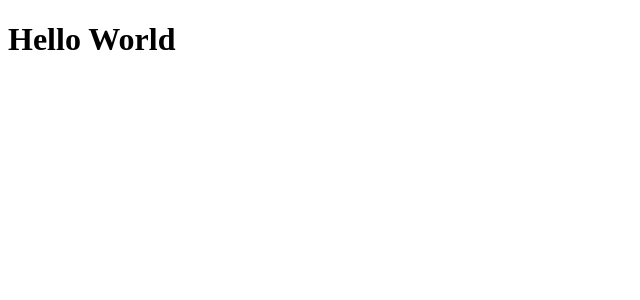
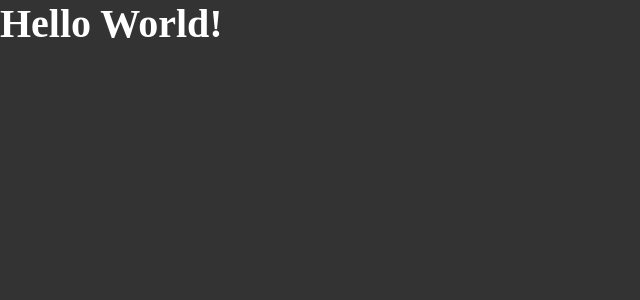
Before and after one commit to TrellixVulnTeam/ignite-aulas_59XX, a React app in the folder reactjs/01-GitHub-Explorer/: page / in a window 1280 px wide. Shown: the top 300 px of the page, without its empty margins (0-640 px from the left). Built offline with nearby package versions, Linux system fonts and the light colour scheme.

Commit message:
configuring development ambient

```diff
--- a/reactjs/01-GitHub-Explorer/src/App.jsx
+++ b/reactjs/01-GitHub-Explorer/src/App.jsx
@@ -1,3 +1,5 @@
+import './styles/global.scss';
+
 export function App(){
-    return <h1>Hello World</h1>
+    return <h1>Hello World!</h1>
 }
--- /dev/null
+++ b/reactjs/01-GitHub-Explorer/src/styles/global.scss
@@ -0,0 +1,15 @@
+*{
+    margin: 0;
+    padding: 0;
+    box-sizing: border-box;
+}
+
+body{
+    font: Arial, Helvetica, sans-serif;
+    background-color: #333333;
+    color: #fff;
+
+    h1{
+        font-size: 40px;
+    }
+}
--- a/reactjs/01-GitHub-Explorer/webpack.config.js
+++ b/reactjs/01-GitHub-Explorer/webpack.config.js
@@ -1,8 +1,11 @@
 const path = require('path')
 const HtmlWebPackPlugin = require('html-webpack-plugin')
 
+const isDevelopment = process.env.NODE_ENV !== 'production';
+
 module.exports = {
-    mode: 'development',
+    mode: isDevelopment ? 'development' : 'production',
+    devtool: isDevelopment ? 'eval-source-map' : 'source-map',
     entry: path.resolve(__dirname, 'src', 'index.jsx'),
     output: {
         path: path.resolve(__dirname, 'dist'),
@@ -27,6 +30,11 @@
                 test: /\.jsx$/,
                 exclude: /node_modules/,
                 use: 'babel-loader',
+            },
+            {
+                test: /\.scss$/,
+                exclude: /node_modules/,
+                use: ['style-loader', 'css-loader', 'sass-loader'],
             }
         ]
     }
```
Also changed, not shown: reactjs/01-GitHub-Explorer/package.json (+12 -1 lines), 4 other files (tests, documents, lock files or other folders).
